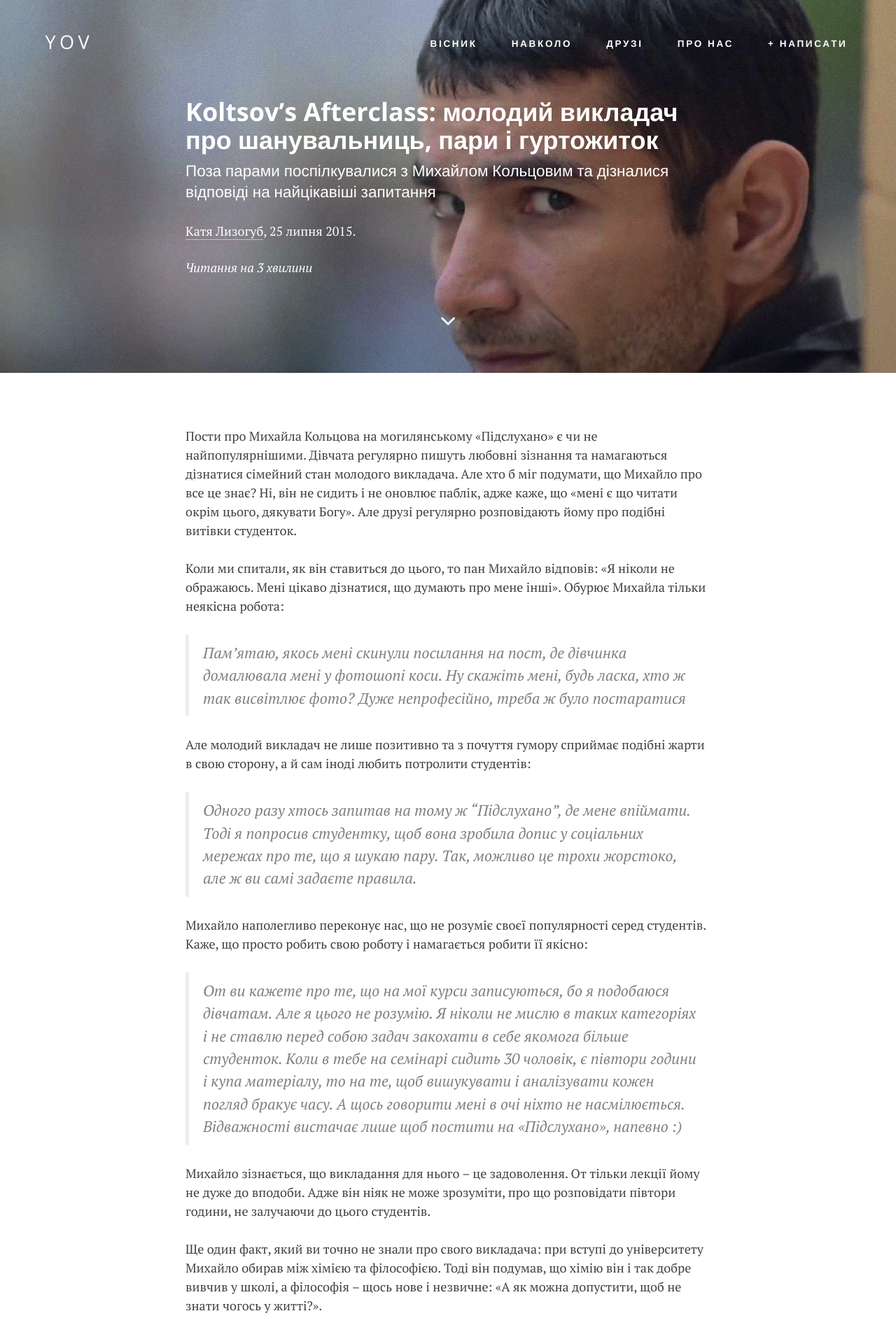
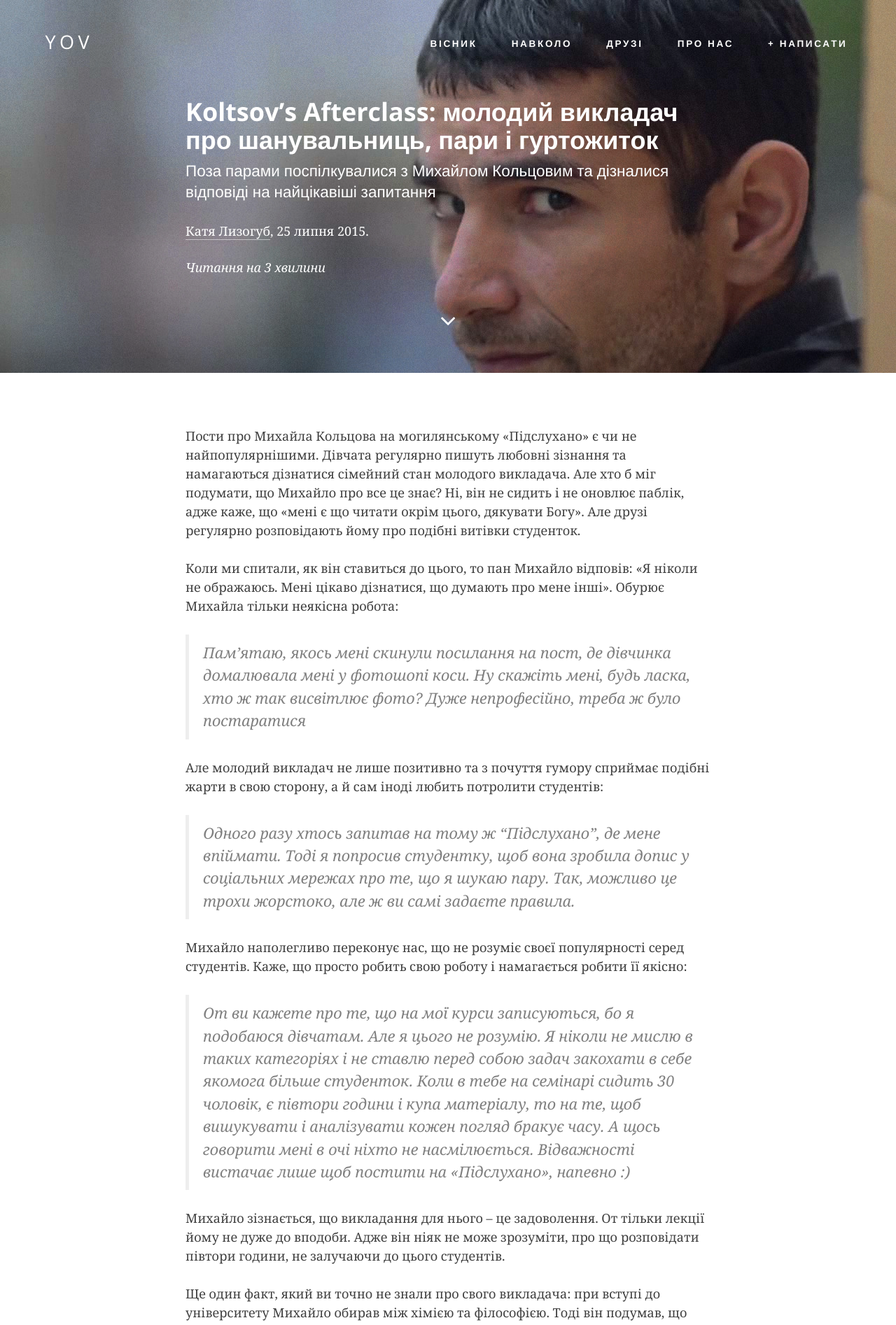
Before and after one commit to boretskyi/boretskyi.github.io, a Jekyll site: the page built from _posts/2015-07-25-koltsov.md, in a window 1280 px wide. Shown: the top 1894 px of the page at 70% size. Built offline with Jekyll 4.4.1, drawn with Linux system fonts in a browser that asks for light colours; nearby versions of some CDN libraries; comment, search, counter and statistics services are not loaded.

Commit message:
Try Noto Serif

```diff
--- a/_includes/head.html
+++ b/_includes/head.html
@@ -44,8 +44,8 @@
 
     <!-- Custom Fonts -->
     <link href="http://maxcdn.bootstrapcdn.com/font-awesome/4.2.0/css/font-awesome.min.css" rel="stylesheet" type="text/css">
-    <link href='http://fonts.googleapis.com/css?family=PT+Serif:300,400,700,400italic,700italic&subset=latin,cyrillic' rel='stylesheet' type='text/css'>
-    <link href='http://fonts.googleapis.com/css?family=Open+Sans:400italic,700italic,800italic,300,400,700&subset=latin,cyrillic' rel='stylesheet' type='text/css'>
+    <link href='https://fonts.googleapis.com/css?family=Noto+Serif:400,400italic,700,700italic&subset=latin,cyrillic' rel='stylesheet' type='text/css'>
+    <link href="http://fonts.googleapis.com/css?family=Open+Sans:400italic,700italic,800italic,400,700&subset=latin,cyrillic" rel="stylesheet" type="text/css">
 
     <!-- HTML5 Shim and Respond.js IE8 support of HTML5 elements and media queries -->
     <!-- WARNING: Respond.js doesn't work if you view the page via file:// -->
--- a/_sass/mixins.scss
+++ b/_sass/mixins.scss
@@ -4,7 +4,7 @@
 }
 
 .serif {
-  font-family: 'PT Serif', 'Times New Roman', serif;
+  font-family: 'Noto Serif', Georgia, 'Times New Roman', serif;
 }
 
 .sans-serif {
--- a/_sass/site.scss
+++ b/_sass/site.scss
@@ -356,7 +356,7 @@ hr.small {
     > .post-subtitle {
       margin: 0;
       font-size: 1em;
-      font-weight: 300;
+      font-weight: 400;
       line-height: 1.25;
       margin-bottom: .5em;
     }
@@ -364,7 +364,7 @@ hr.small {
   > .post-meta {
     color: $gray;
     font-size: .9em;
-    font-weight: 300;
+    font-weight: 400;
     margin-top: 0;
     a {
       text-decoration: none;
```
